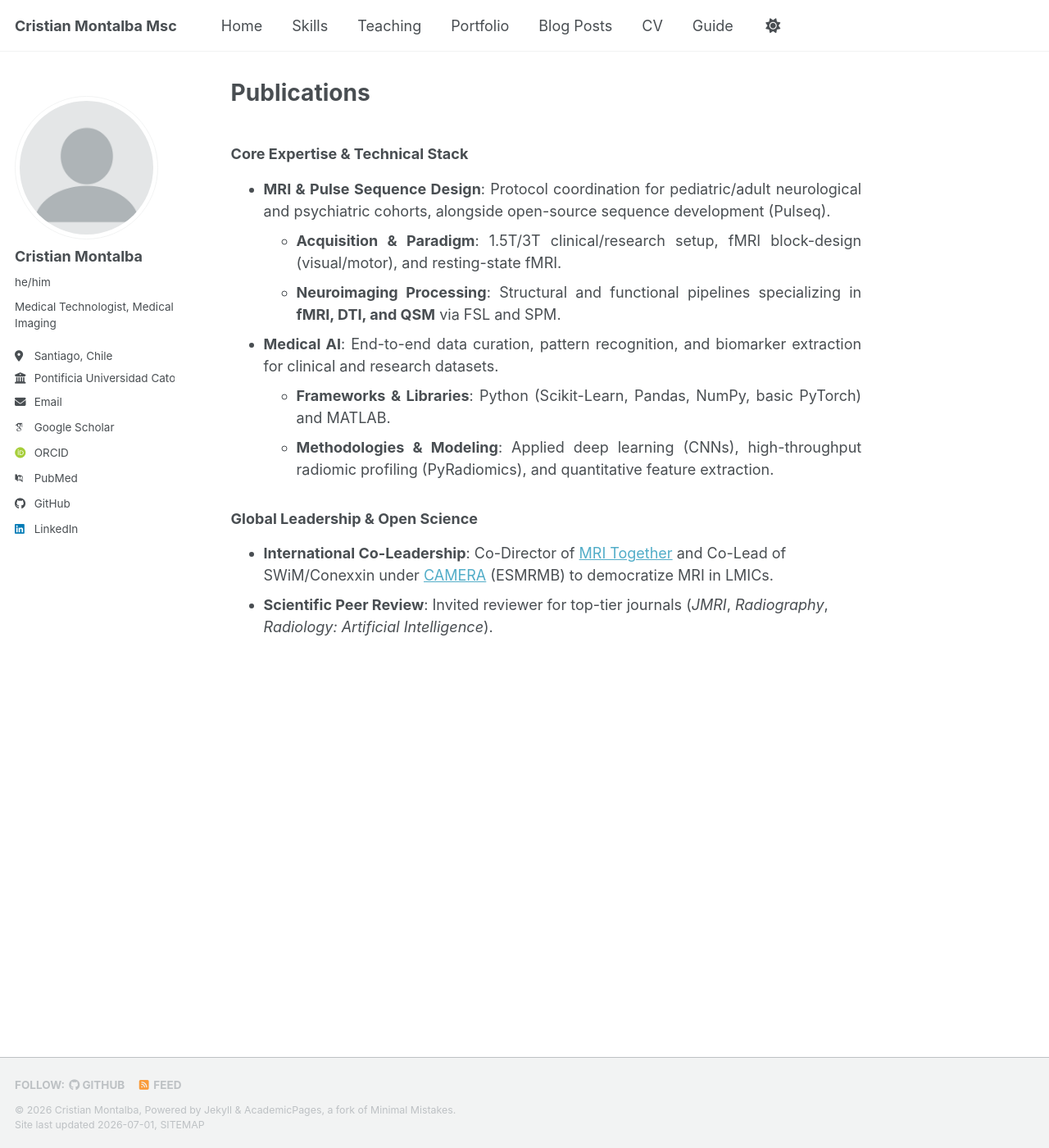
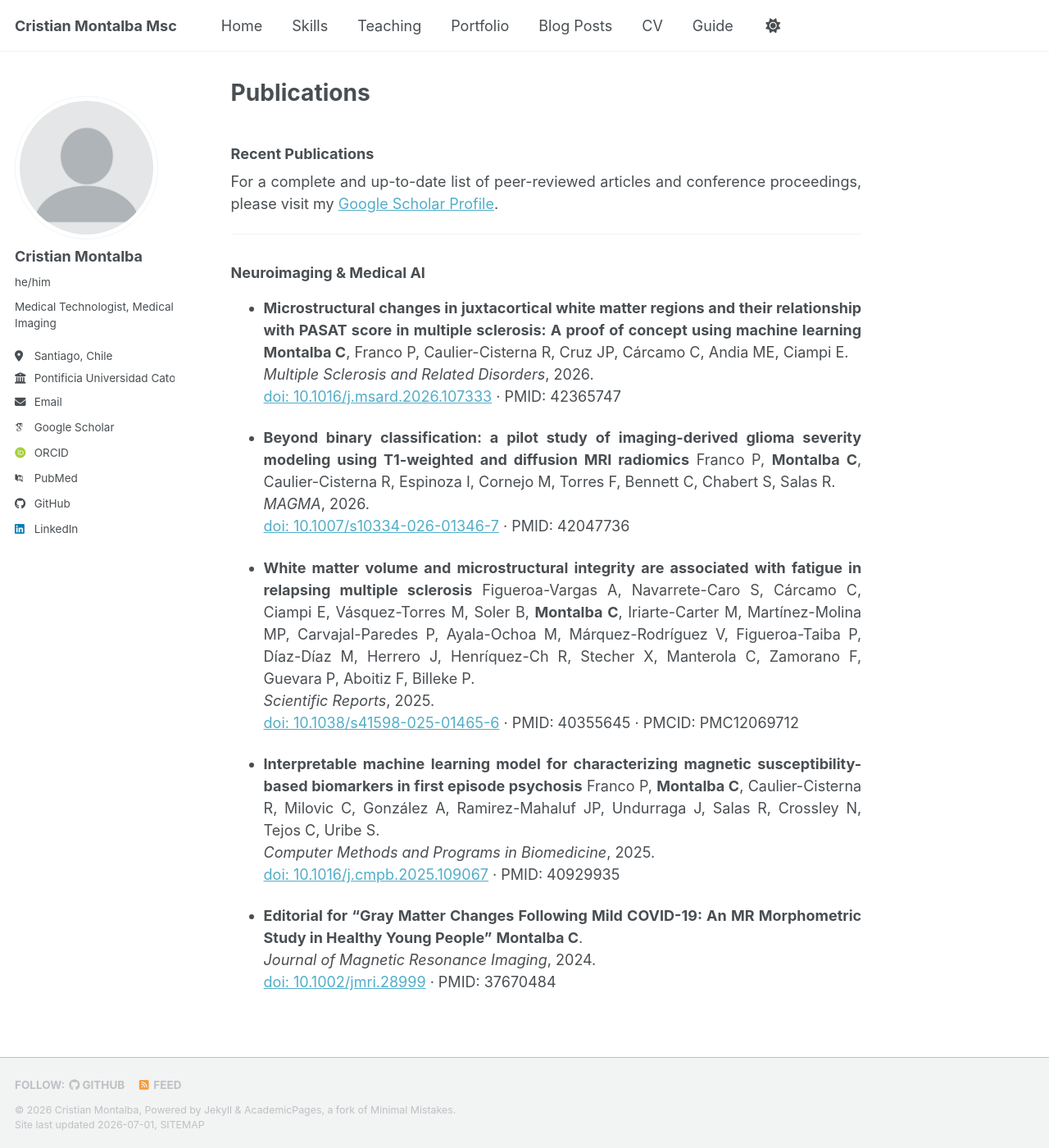
Before and after one commit to cristianmontalba/cristianmontalba.github.io, a Jekyll site: the page built from _pages/publications.md, in a window 1280 px wide and 1400 px high. Shown: the whole window at 82% size. Built offline with Jekyll 4.4.1, drawn with Linux system fonts in a browser that asks for light colours; some web fonts are replaced; a script bundle is joined from its source files by our own code; library files that are not in the unit come from our copies; some of the changed text lies outside the part shown.

Commit message:
Update publications.md

```diff
--- a/_pages/publications.md
+++ b/_pages/publications.md
@@ -1,22 +1,51 @@
 ---
 layout: single
 title: "Publications"
-permalink: /Publications/
+permalink: /publications/
 author_profile: true
 ---
-### Core Expertise & Technical Stack
+
+### Recent Publications
 
 {:.text-justify}
-* **MRI & Pulse Sequence Design**: Protocol coordination for pediatric/adult neurological and psychiatric cohorts, alongside open-source sequence development (Pulseq).
-    * **Acquisition & Paradigm**: 1.5T/3T clinical/research setup, fMRI block-design (visual/motor), and resting-state fMRI.
-    * **Neuroimaging Processing**: Structural and functional pipelines specializing in **fMRI, DTI, and QSM** via FSL and SPM.
-* **Medical AI**: End-to-end data curation, pattern recognition, and biomarker extraction for clinical and research datasets.
-    * **Frameworks & Libraries**: Python (Scikit-Learn, Pandas, NumPy, basic PyTorch) and MATLAB.
-    * **Methodologies & Modeling**: Applied deep learning (CNNs), high-throughput radiomic profiling (PyRadiomics), and quantitative feature extraction.
+For a complete and up-to-date list of peer-reviewed articles and conference proceedings, please visit my [Google Scholar Profile](https://scholar.google.com/citations?user=LJw53YQAAAAJ&hl=en).
 
-### Global Leadership & Open Science
+---
 
-* **International Co-Leadership**: Co-Director of [MRI Together](https://mritogether.esmrmb.org/) and Co-Lead of SWiM/Conexxin under [CAMERA](https://www.cameramriafrica.org/) (ESMRMB) to democratize MRI in LMICs.
-* **Scientific Peer Review**: Invited reviewer for top-tier journals (*JMRI*, *Radiography*, *Radiology: Artificial Intelligence*).
+### Neuroimaging & Medical AI
+
+{:.text-justify}
+* **Microstructural changes in juxtacortical white matter regions and their relationship with PASAT score in multiple sclerosis: A proof of concept using machine learning** **Montalba C**, Franco P, Caulier-Cisterna R, Cruz JP, Cárcamo C, Andia ME, Ciampi E.
+  *Multiple Sclerosis and Related Disorders*, 2026.
+  [doi: 10.1016/j.msard.2026.107333](https://doi.org/10.1016/j.msard.2026.107333) · PMID: 42365747
+
+* **Beyond binary classification: a pilot study of imaging-derived glioma severity modeling using T1-weighted and diffusion MRI radiomics** Franco P, **Montalba C**, Caulier-Cisterna R, Espinoza I, Cornejo M, Torres F, Bennett C, Chabert S, Salas R.
+  *MAGMA*, 2026.
+  [doi: 10.1007/s10334-026-01346-7](https://doi.org/10.1007/s10334-026-01346-7) · PMID: 42047736
+
+* **White matter volume and microstructural integrity are associated with fatigue in relapsing multiple sclerosis** Figueroa-Vargas A, Navarrete-Caro S, Cárcamo C, Ciampi E, Vásquez-Torres M, Soler B, **Montalba C**, Iriarte-Carter M, Martínez-Molina MP, Carvajal-Paredes P, Ayala-Ochoa M, Márquez-Rodríguez V, Figueroa-Taiba P, Díaz-Díaz M, Herrero J, Henríquez-Ch R, Stecher X, Manterola C, Zamorano F, Guevara P, Aboitiz F, Billeke P.
+  *Scientific Reports*, 2025.
+  [doi: 10.1038/s41598-025-01465-6](https://doi.org/10.1038/s41598-025-01465-6) · PMID: 40355645 · PMCID: PMC12069712
+
+* **Interpretable machine learning model for characterizing magnetic susceptibility-based biomarkers in first episode psychosis** Franco P, **Montalba C**, Caulier-Cisterna R, Milovic C, González A, Ramirez-Mahaluf JP, Undurraga J, Salas R, Crossley N, Tejos C, Uribe S.
+  *Computer Methods and Programs in Biomedicine*, 2025.
+  [doi: 10.1016/j.cmpb.2025.109067](https://doi.org/10.1016/j.cmpb.2025.109067) · PMID: 40929935
+
+* **Editorial for "Gray Matter Changes Following Mild COVID-19: An MR Morphometric Study in Healthy Young People"** **Montalba C**.
+  *Journal of Magnetic Resonance Imaging*, 2024.
+  [doi: 10.1002/jmri.28999](https://doi.org/10.1002/jmri.28999) · PMID: 37670484
 
 <br>
+
+### Open Science & Global Education
+
+{:.text-justify}
+* **Enhancing Dementia Imaging in Low-and-Middle Income Countries Through Training of Skilled MRI Personnel** **Montalba C**, Aduluwa H, Gracia MF, Botwe F, Maharjan S, Mumuni AN, Zeraii A, Thairu J, Zurakat-Aderibigbe S, Adewo A, Mokoena K, Alfaro A, Flores G, Lim T, Mach M, Adebimpe A, Taylor R, Anosike C, Anyanwu B, Poloni G, Abiodun F, Dako F, Anazodo U.
+  *Alzheimer's & Dementia*, 2025.
+  [doi: 10.1002/alz70862_109998](https://doi.org/10.1002/alz70862_109998) · PMCID: PMC12724778
+
+* **Code review facility in Magnetic Resonance in Medicine** Malik S, Shimron E, Schauman S, Nayak K, Kumar P, Caligiuri ME, Santini F, Stikov N, Bell L, **Montalba C**, Jezzard P.
+  *Magnetic Resonance in Medicine*, 2025.
+  [doi: 10.1002/mrm.30348](https://doi.org/10.1002/mrm.30348) · PMID: 39415480
+
+<br>
```
